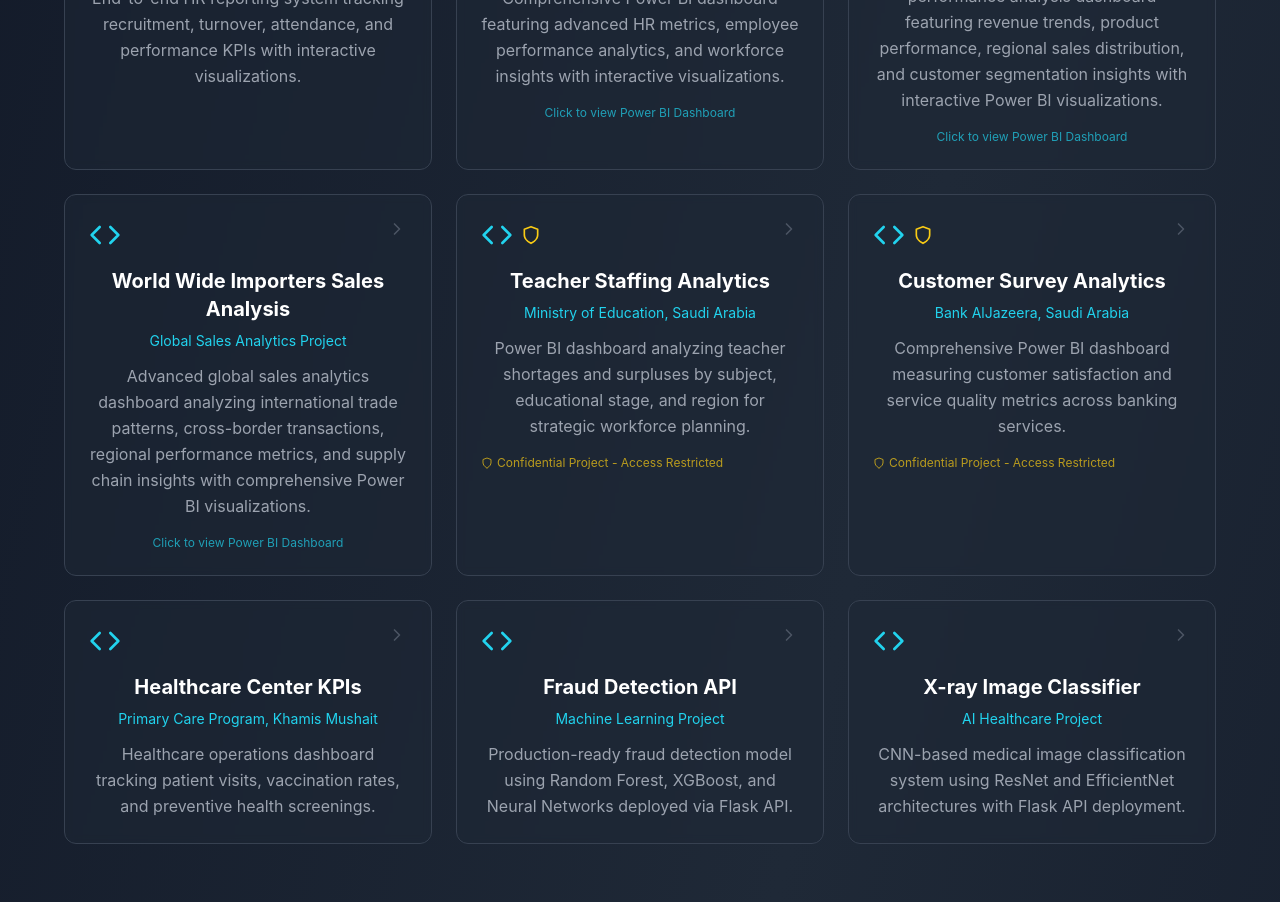
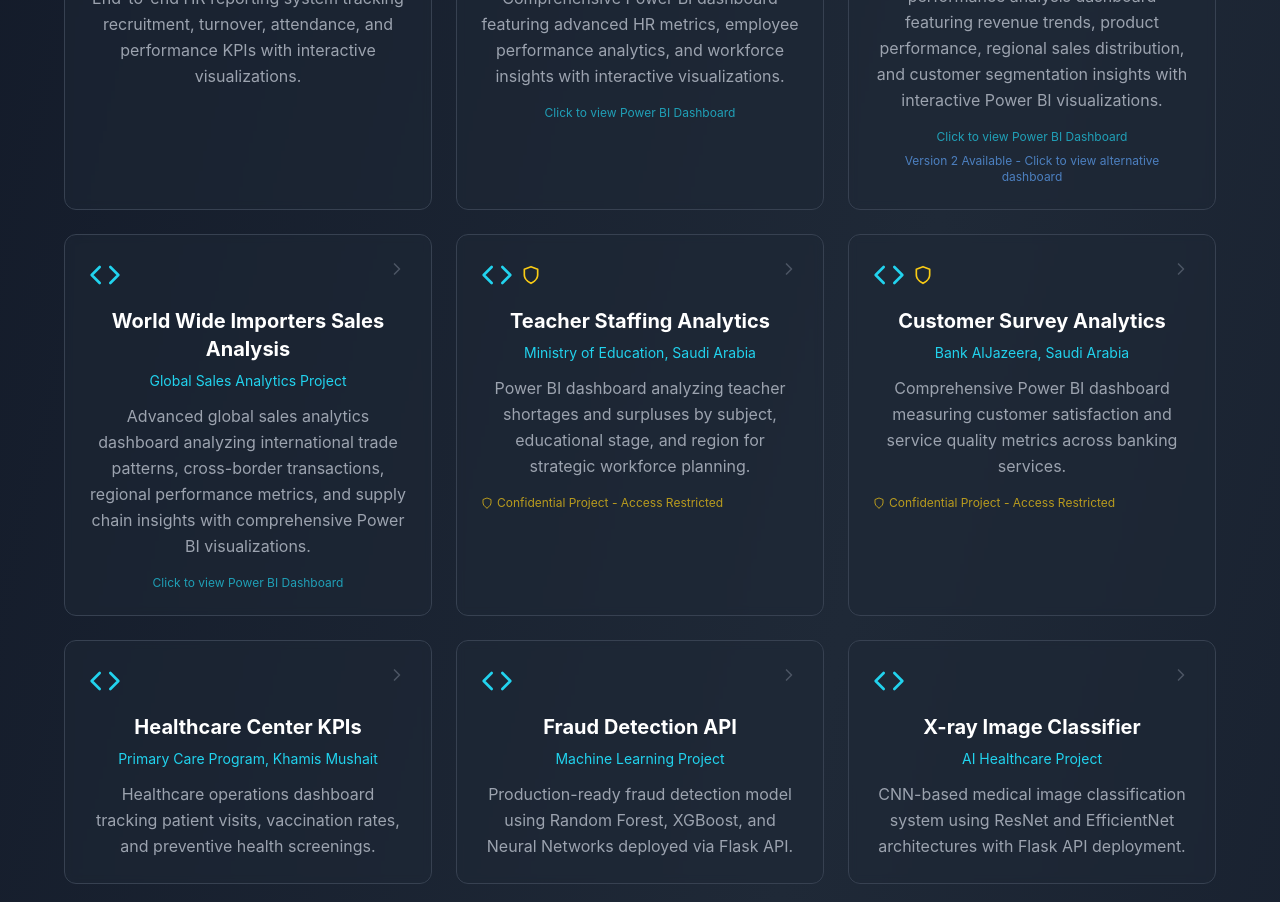
Before and after one commit to ahmedrdwn/Portfolio, a React (Vite) app: page / in a window 1280 px wide. Shown: the part 1220-2122 px from the top of the page. Built offline with nearby package versions, Linux system fonts and the light colour scheme.

Commit message:
Add Version 2 to Adventure Works project with alternative Power BI dashboard

```diff
--- a/src/App.tsx
+++ b/src/App.tsx
@@ -33,7 +33,8 @@
           title: "Adventure Works Sales Analysis",
           org: "Data Analytics Project",
           description: "Comprehensive 3-year sales performance analysis dashboard featuring revenue trends, product performance, regional sales distribution, and customer segmentation insights with interactive Power BI visualizations.",
-          link: "https://app.powerbi.com/view?r=eyJrIjoiOWNiNjJiYjktOTNmYy00MzA3LTg4ZDktYTY3NTdkOGY4NDIxIiwidCI6IjJiYjZlNWJjLWMxMDktNDdmYi05NDMzLWMxYzZmNGZhMzNmZiIsImMiOjl9"
+          link: "https://app.powerbi.com/view?r=eyJrIjoiOWNiNjJiYjktOTNmYy00MzA3LTg4ZDktYTY3NTdkOGY4NDIxIiwidCI6IjJiYjZlNWJjLWMxMDktNDdmYi05NDMzLWMxYzZmNGZhMzNmZiIsImMiOjl9",
+          version2: "https://app.powerbi.com/reportEmbed?reportId=a8561049-a2d2-421e-b811-eda672965f68&autoAuth=true&ctid=2bb6e5bc-c109-47fb-9433-c1c6f4fa33ff"
         },
         {
           title: "World Wide Importers Sales Analysis",
@@ -186,7 +187,8 @@
           title: "تحليل مبيعات Adventure Works",
           org: "مشروع تحليل البيانات",
           description: "لوحة معلومات شاملة لتحليل أداء المبيعات على مدى 3 سنوات تتضمن اتجاهات الإيرادات وأداء المنتجات وتوزيع المبيعات الإقليمية ورؤى تجزئة العملاء مع تصورات Power BI تفاعلية.",
-          link: "https://app.powerbi.com/view?r=eyJrIjoiOWNiNjJiYjktOTNmYy00MzA3LTg4ZDktYTY3NTdkOGY4NDIxIiwidCI6IjJiYjZlNWJjLWMxMDktNDdmYi05NDMzLWMxYzZmNGZhMzNmZiIsImMiOjl9"
+          link: "https://app.powerbi.com/view?r=eyJrIjoiOWNiNjJiYjktOTNmYy00MzA3LTg4ZDktYTY3NTdkOGY4NDIxIiwidCI6IjJiYjZlNWJjLWMxMDktNDdmYi05NDMzLWMxYzZmNGZhMzNmZiIsImMiOjl9",
+          version2: "https://app.powerbi.com/reportEmbed?reportId=a8561049-a2d2-421e-b811-eda672965f68&autoAuth=true&ctid=2bb6e5bc-c109-47fb-9433-c1c6f4fa33ff"
         },
         {
           title: "تحليل مبيعات World Wide Importers",
@@ -400,7 +402,18 @@
                 transition={{ delay: index * 0.1 }}
                 whileHover={{ y: -8, scale: 1.02 }}
                 className={`bg-gray-800/50 backdrop-blur-sm border border-gray-700 rounded-xl p-6 hover:border-cyan-500 transition-all group ${project.link ? 'cursor-pointer' : 'cursor-default'}`}
-                onClick={project.link ? () => window.open(project.link, '_blank') : undefined}
+                onClick={project.link ? () => {
+                  if (project.version2) {
+                    const choice = window.confirm('Choose dashboard version:\n\nOK = Version 1 (Original)\nCancel = Version 2 (Alternative)');
+                    if (choice) {
+                      window.open(project.link, '_blank');
+                    } else {
+                      window.open(project.version2, '_blank');
+                    }
+                  } else {
+                    window.open(project.link, '_blank');
+                  }
+                } : undefined}
               >
                 <div className="flex items-start justify-between mb-4">
                   <div className="flex items-center gap-2">
@@ -415,8 +428,15 @@
                 <p className="text-cyan-400 text-sm mb-3">{project.org}</p>
                 <p className="text-gray-400 leading-relaxed">{project.description}</p>
                 {project.link && (
-                  <div className="mt-4 text-xs text-cyan-400 opacity-70">
-                    Click to view Power BI Dashboard
+                  <div className="mt-4 space-y-2">
+                    <div className="text-xs text-cyan-400 opacity-70">
+                      Click to view Power BI Dashboard
+                    </div>
+                    {project.version2 && (
+                      <div className="text-xs text-blue-400 opacity-70">
+                        Version 2 Available - Click to view alternative dashboard
+                      </div>
+                    )}
                   </div>
                 )}
                 {project.confidential && !project.link && (
```
